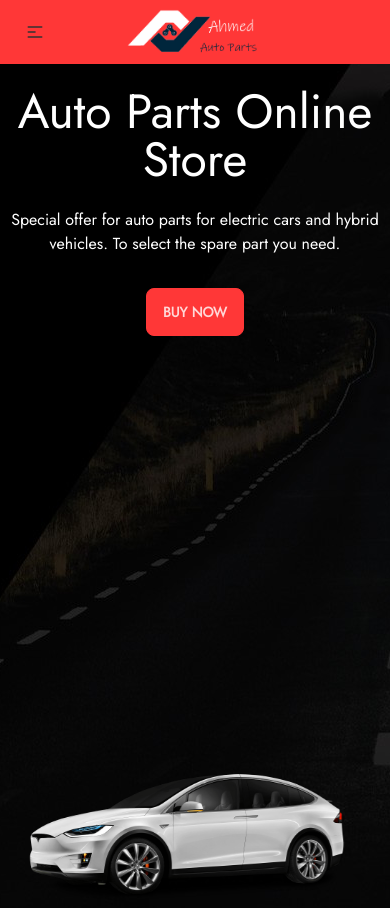
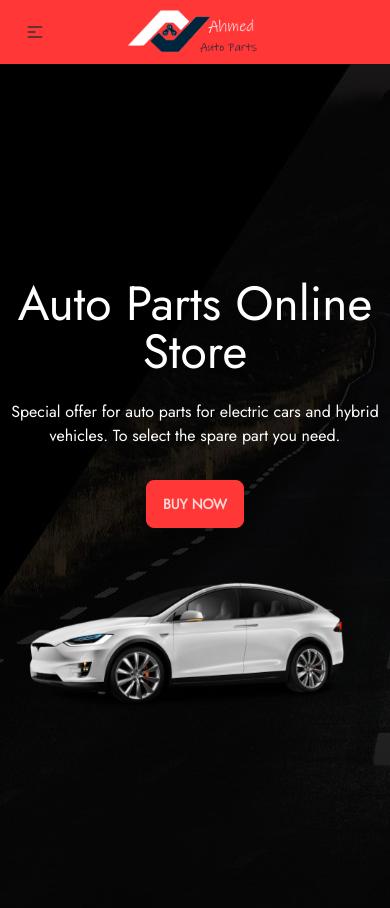
Before and after one commit to mdmahfujarrahman/ahmed-auto-parts, a React (Create React App) app: page / in a window 390 px wide. Built offline with nearby package versions, Linux system fonts and the light colour scheme; a web font is replaced by a local one.

Commit message:
banner section updated

```diff
--- a/src/Pages/Home/Banner/Banner.js
+++ b/src/Pages/Home/Banner/Banner.js
@@ -8,7 +8,7 @@ const Banner = () => {
     return (
         <section className="bg-hero-bg bg-center">
             <div className="container mx-auto">
-                <div className="flex flex-col md:flex-row justify-between items-center h-screen">
+                <div className="flex flex-col md:flex-row justify-center items-center h-screen">
                     <div className="text-white text-center md:text-left animate__animated animate__fadeInTopLeft">
                         <h1 className="text-5xl my-6">
                             Auto Parts Online Store
@@ -20,7 +20,7 @@ const Banner = () => {
                         <button class="btn btn-primary my-4">Buy Now</button>
                     </div>
                     <div class="w-11/12 animate__animated animate__fadeInRightBig">
-                        <img src={car} alt="" />
+                        <img className="mt-8 md:mt-0" src={car} alt="" />
                     </div>
                 </div>
             </div>
```
